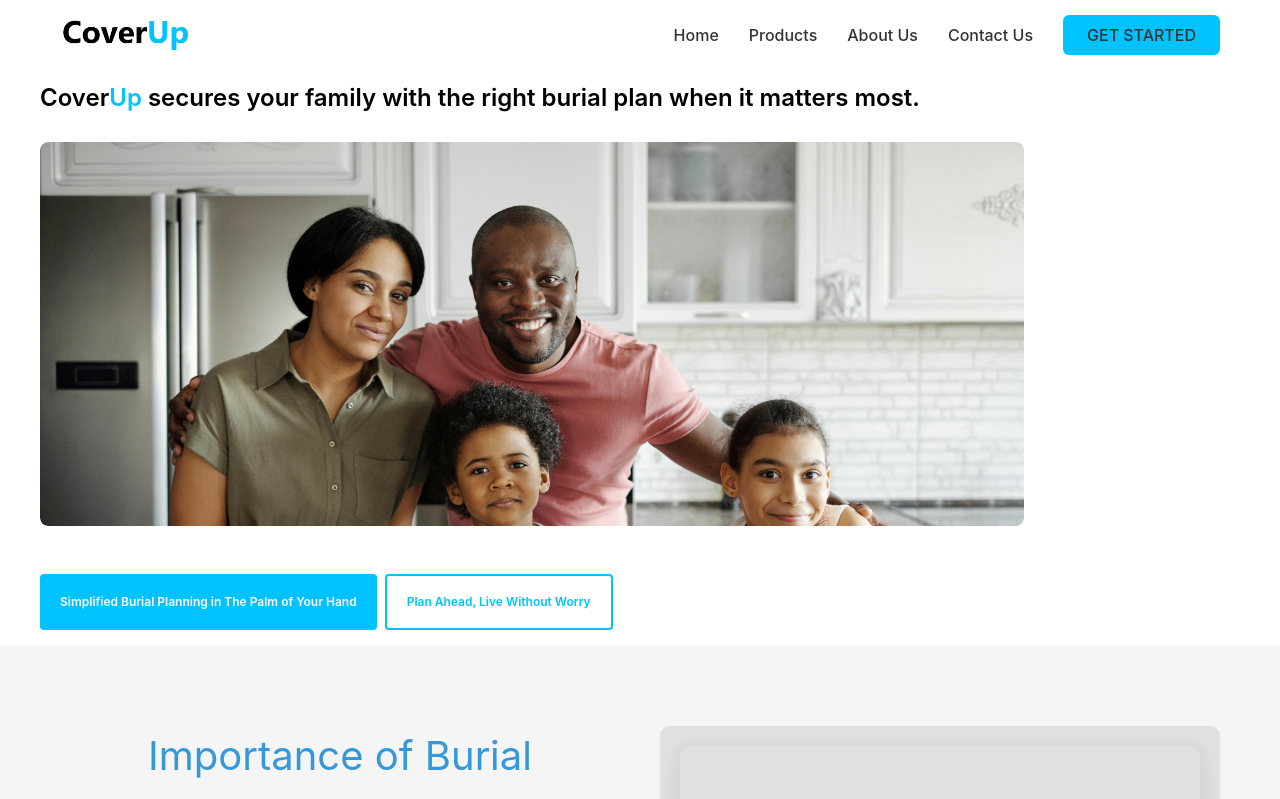
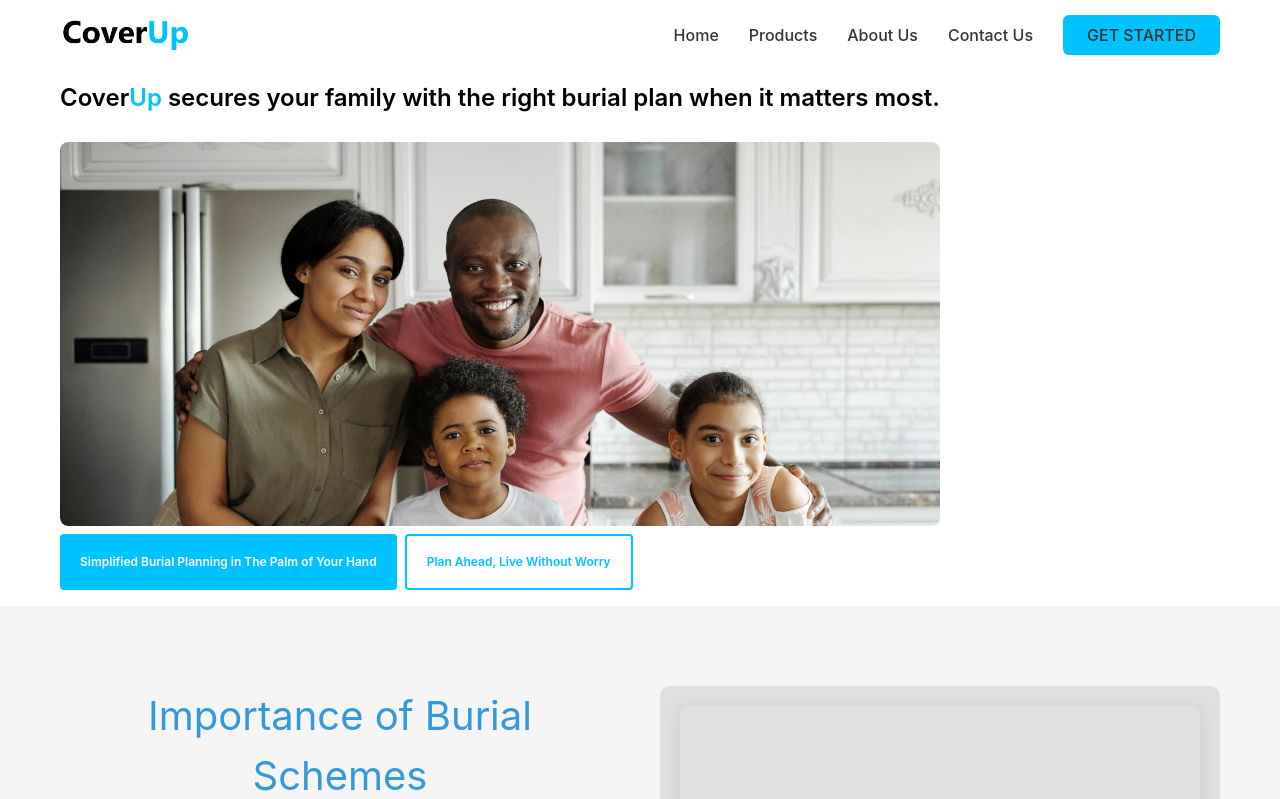
Before and after one commit to banelee59/Cover-mern, a React (Create React App) app: page / in a window 1280 px wide. Shown: the top 799 px of the page. Built offline with nearby package versions, Linux system fonts and the light colour scheme.

Commit message:
home init

```diff
--- a/src/pages/Home.js
+++ b/src/pages/Home.js
@@ -6,14 +6,14 @@ const Home = () => {
     <div className="home-container">
       <main>
         {/* Hero Section */}
-        <section className="bg-white py-4 px-5">
-          <div className="max-w-5xl mx-0 px-5">
+        <section className="bg-white py-4">
+          <div className="container mx-auto px-4">
             <div className="flex flex-col items-start">
               <h1 className="text-2xl text-black mb-8 leading-none max-w-none text-left font-semibold whitespace-nowrap">
                 Cover<span className="text-[#00c2ff]">Up</span> secures your family with the right burial plan when it matters most.
               </h1>
 
-              <div className="w-full max-w-6xl h-96 mb-8 rounded-lg overflow-hidden self-start">
+              <div className="w-full max-w-6xl h-96 mb-0 rounded-lg overflow-hidden self-start">
                 <img
                   src="/images/home-image1.jpg"
                   alt="Family Protection"
@@ -21,16 +21,12 @@ const Home = () => {
                 />
               </div>
 
-              <div className="mb-2 text-left">
-
-              </div>
-
               <div className="flex gap-2 mt-2">
                 <button className="px-5 py-5 text-xs font-semibold bg-[#00c2ff] text-white rounded hover:bg-[#00b3eb] transition-colors">
-                Simplified Burial Planning in The Palm of Your Hand
+                  Simplified Burial Planning in The Palm of Your Hand
                 </button>
                 <button className="px-5 py-2 text-xs font-semibold border-2 border-[#00c2ff] text-[#00c2ff] rounded hover:bg-[#00c2ff]/10 transition-colors">
-                Plan Ahead, Live Without Worry
+                  Plan Ahead, Live Without Worry
                 </button>
               </div>
             </div>
```
